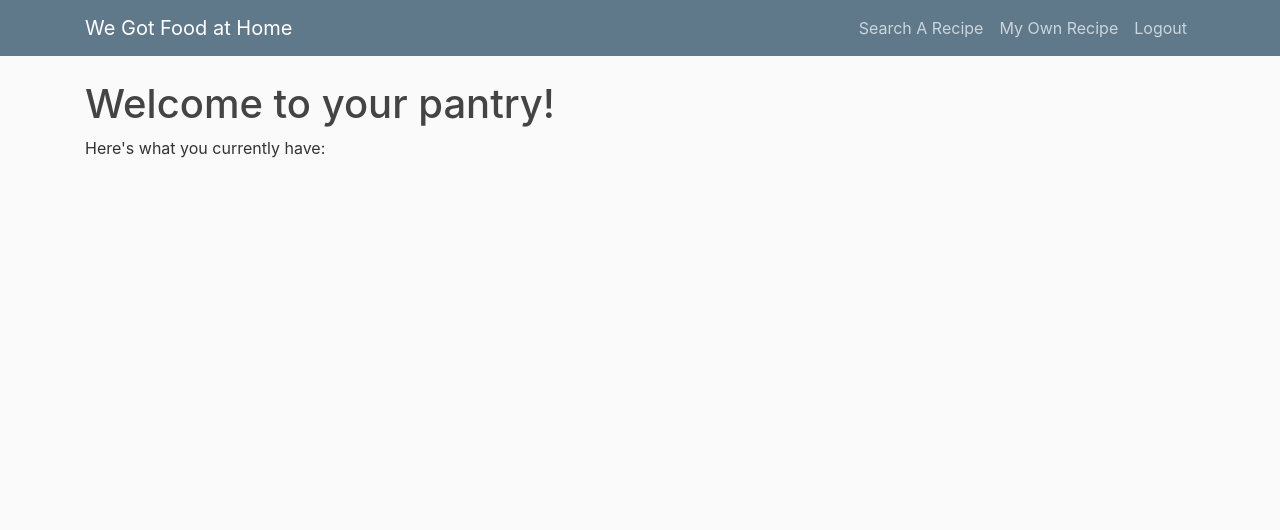
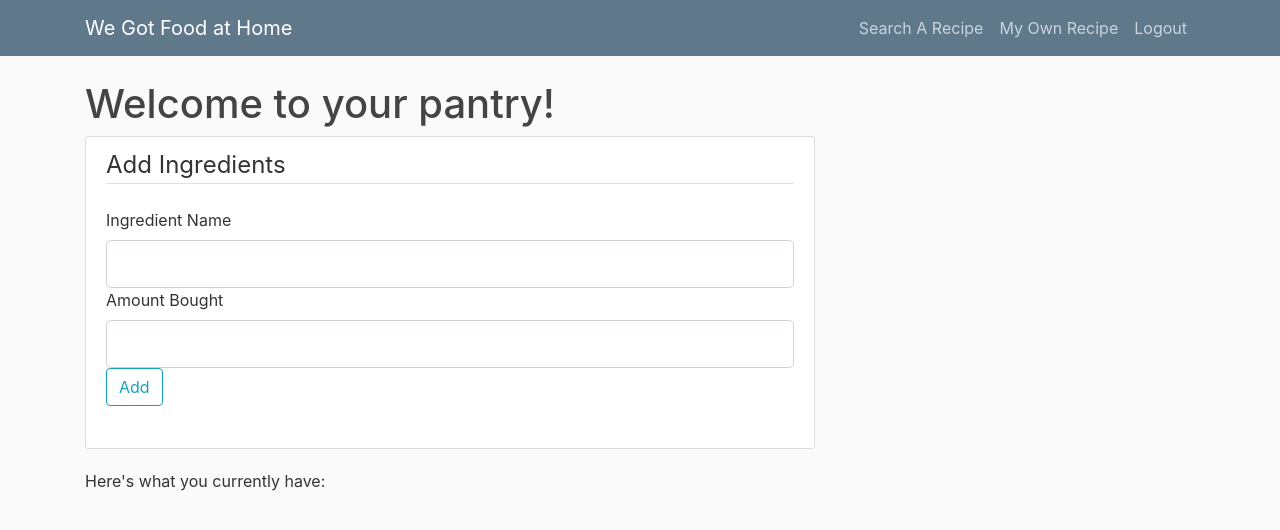
Before and after one commit to The-Cheese-Catchers/whatdowehave, a Flask app: page /my_pantry in a window 1280 px wide. Shown: the top 530 px of the page. Run offline with Flask 2, Linux system fonts and the light colour scheme; a user stored in the database is signed in; some libraries are stand-ins or nearby versions.

Commit message:
added 'add ingredients' feature

```diff
--- a/wdwh/forms.py
+++ b/wdwh/forms.py
@@ -39,6 +39,13 @@ class EnterRecipeForm(FlaskForm):
     make_public = BooleanField("Make Recipe Public")
     submit = SubmitField("Submit")
 
+
 class SearchRecipeForm(FlaskForm):
     query = StringField("Search for Recipe", validators=[DataRequired()])
-    submit = SubmitField("Submit")
+    submit = SubmitField("Search")
+
+
+class AddIngredientForm(FlaskForm):
+    name = StringField("Ingredient Name", validators=[DataRequired()])
+    qty = StringField("Amount Bought", validators=[DataRequired()])
+    submit = SubmitField("Add")
--- a/wdwh/routes.py
+++ b/wdwh/routes.py
@@ -5,15 +5,6 @@ from wdwh.forms import *
 from wdwh.models import User, load_user, load_user_from_username
 from flask import Flask, render_template, flash, redirect, url_for
 from flask_login import login_user, current_user, logout_user, login_required
-
-def create_connection(db_file):
-    cnxn = None
-    try:
-        cnxn = sqlite3.connect(db_file)
-        return cnxn
-    except Error as e:
-        print(e)
-        quit()
 
 @app.route("/")
 @app.route("/home")
@@ -48,12 +39,16 @@ def login():
             flash("Login unsuccessful. Please check username and password.", "danger")
     return render_template("login.html", title="Login", form=login_form)
 
+
 @app.route("/logout")
+@login_required
 def logout():
     logout_user()
     return redirect(url_for("home"))
 
+
 @app.route("/enter_recipe", methods=["GET", "POST"])
+@login_required
 def enter_recipe():
     recipe_form = EnterRecipeForm()
     if recipe_form.validate_on_submit():
@@ -66,7 +61,9 @@ def enter_recipe():
 
     return render_template("enter_recipe.html", title="Create a Recipe", form=recipe_form)
 
+
 @app.route("/search_recipe", methods=["GET", "POST"])
+@login_required
 def search_recipe():
     search_form = SearchRecipeForm()
     if search_form.validate_on_submit():
@@ -74,9 +71,15 @@ def search_recipe():
         # SEARCH API FOR THIS RECIPE AND LIST OUT DETAILS ON SEPARATE PAGE
     return render_template("search_recipe.html", title="Search Recipe", form=search_form)
 
+
 @app.route("/my_pantry")
+@login_required
 def my_pantry():
     user_recipes = None
     if current_user.is_authenticated:
         user_recipes = current_user.recipes
-    return render_template("pantry.html", title="My Pantry", recipes=user_recipes)
+    add_ingr_form = AddIngredientForm()
+    if add_ingr_form.validate_on_submit():
+        # ADD NEW INGREDIENT TO PANTRY
+        return render_template("pantry.html", title="My Pantry", recipes=user_recipes, form=add_ingr_form)
+    return render_template("pantry.html", title="My Pantry", recipes=user_recipes, form=add_ingr_form)
--- a/wdwh/templates/pantry.html
+++ b/wdwh/templates/pantry.html
@@ -2,6 +2,39 @@
 {% block content %}
 <body>
     <h1>Welcome to your pantry!</h1>
+    <div class="content-section">
+        <form method="POST" action="">
+            {{ form.hidden_tag() }}
+            <fieldset class="form-group">
+                <legend class="border-bottom mb-4">Add Ingredients</legend>
+                <div class="form-group">
+                    {{ form.name.label(class="form-control-label") }}
+                    {% if form.name.errors %}
+                        {{ form.name(class="form-control form-control-lg is-invalid") }}
+                        <div class="invalid-feedback">
+                            {% for error in form.name.errors %}
+                                <span>{{ error }}</span>
+                            {% endfor %}
+                        </div>
+                    {% else %}
+                        {{ form.name(class="form-control form-control-lg") }}
+                    {% endif %}
+                    {{ form.qty.label(class="form-control-label") }}
+                    {% if form.qty.errors %}
+                        {{ form.qty(class="form-control form-control-lg is-invalid") }}
+                        <div class="invalid-feedback">
+                            {% for error in form.qty.errors %}
+                                <span>{{ error }}</span>
+                            {% endfor %}
+                        </div>
+                    {% else %}
+                        {{ form.qty(class="form-control form-control-lg") }}
+                    {% endif %}
+                    {{ form.submit(class="btn btn-outline-info") }}
+                </div>
+            </fieldset>
+        </form>
+    </div>
     <p>Here's what you currently have:</p>
     {% if recipes %}
         {% for recipe in recipes.keys() %}
```
